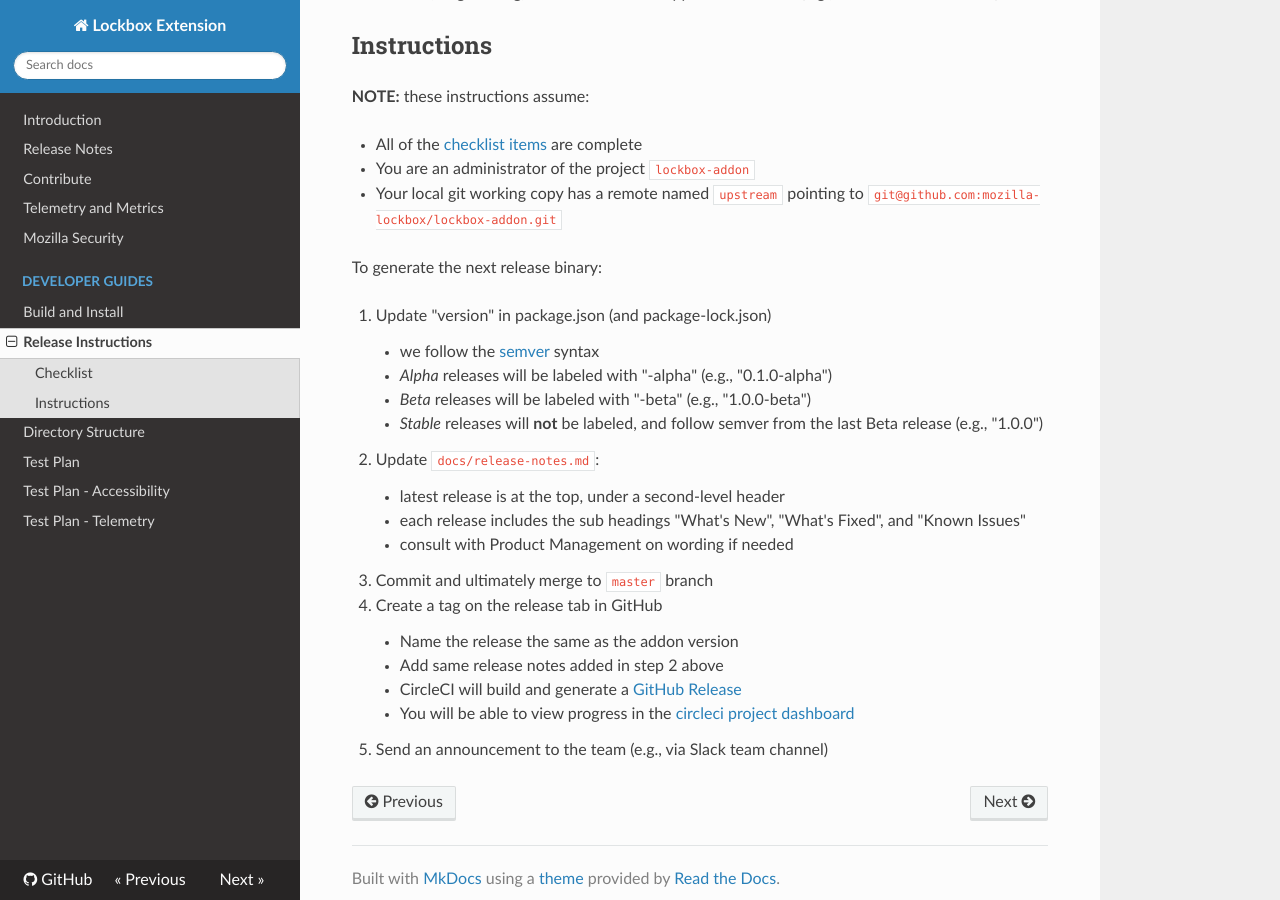
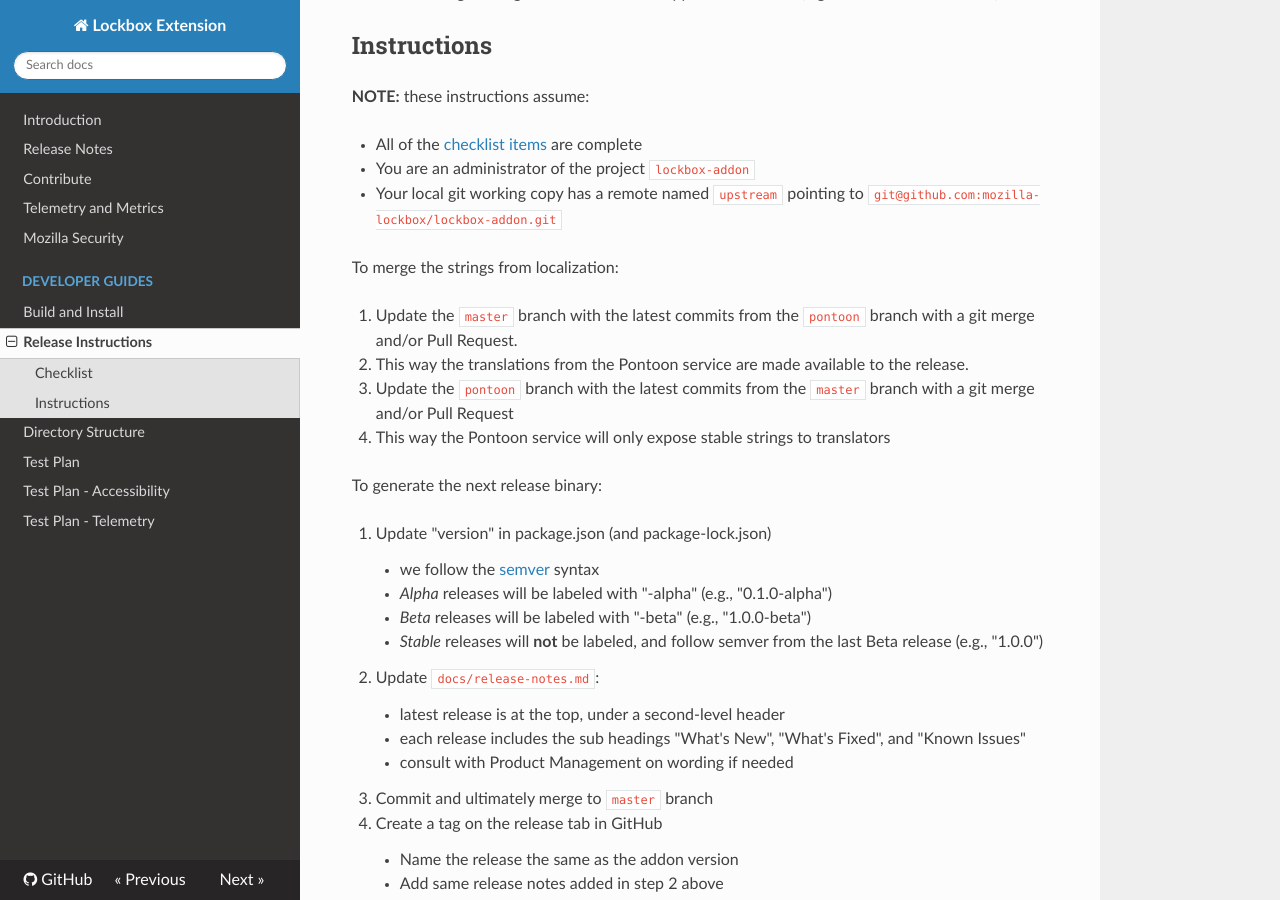
Before and after one commit to mozilla-lockwise/lockwise-addon, an MkDocs documentation site: the page built from docs/developer/releases.md, in a window 1280 px wide and 900 px high, scrolled down 357 px. Built offline with MkDocs 1.6.1, drawn with Linux system fonts in a browser that asks for light colours; nearby versions of some CDN libraries; old or Windows-style settings are respelled for this version of MkDocs.

Commit message:
add notes on localization preparation steps

```diff
--- a/docs/developer/releases.md
+++ b/docs/developer/releases.md
@@ -16,6 +16,16 @@
 * All of the [checklist items](#checklist) are complete
 * You are an administrator of the project `lockbox-addon`
 * Your local git working copy has a remote named `upstream` pointing to `git@github.com:mozilla-lockbox/lockbox-addon.git`
+
+To merge the strings from localization:
+
+1. Update the `master` branch with the latest commits from the `pontoon` branch with a git merge and/or Pull Request.
+
+  * This way the translations from the Pontoon service are made available to the release.
+
+2. Update the `pontoon` branch with the latest commits from the `master` branch with a git merge and/or Pull Request
+
+  * This way the Pontoon service will only expose stable strings to translators
 
 To generate the next release binary:
 
```
